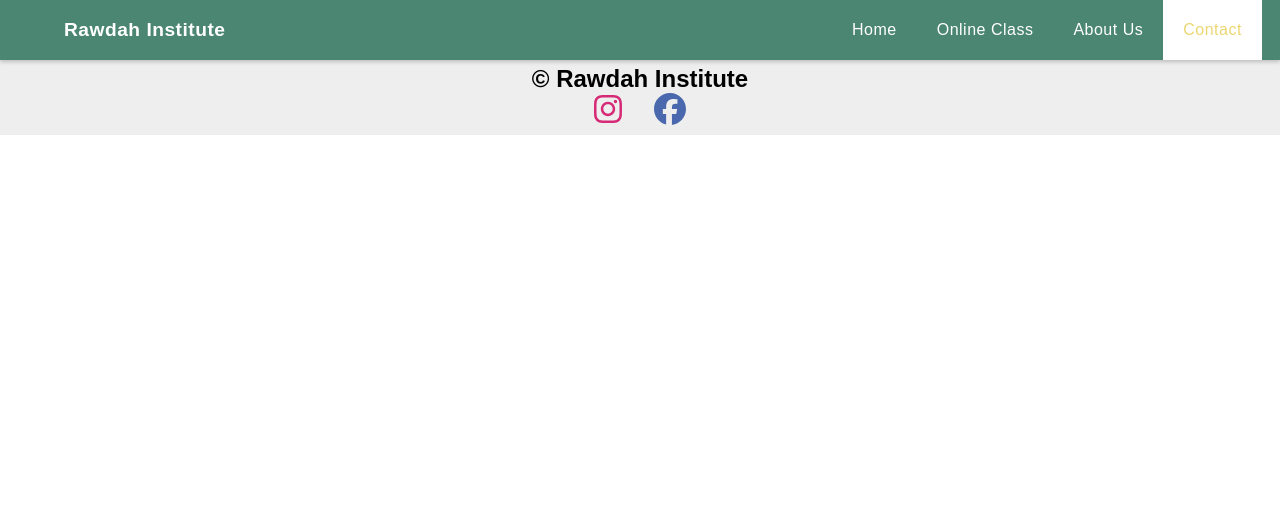
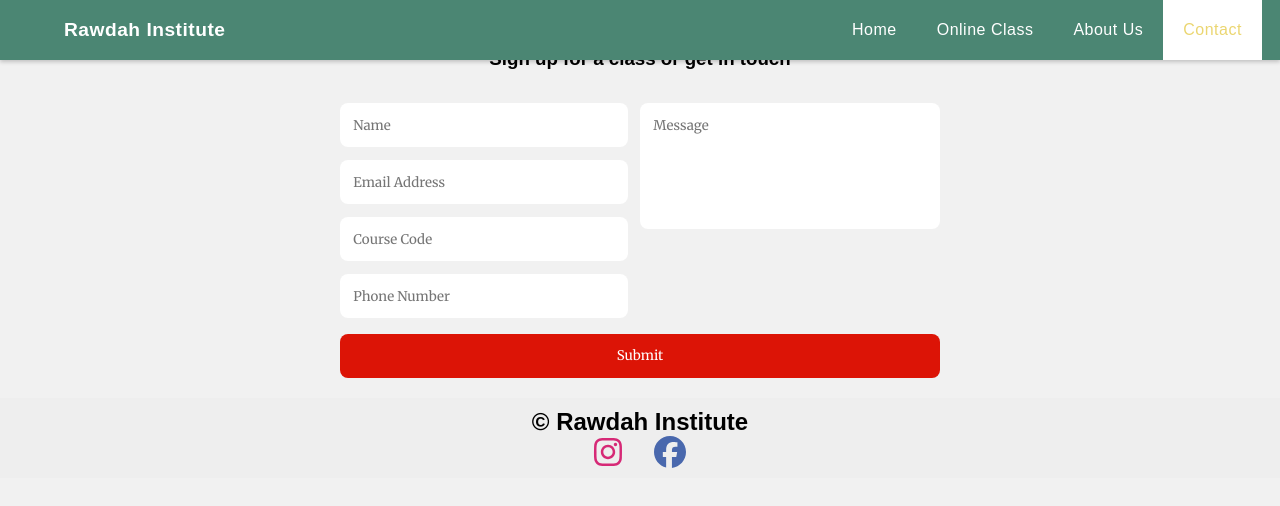
Before and after one commit to tahmid198/Rawdah_Institute, a React (Create React App) app: page /Contact in a window 1280 px wide. Shown: the top 506 px of the page. Built offline with nearby package versions, Linux system fonts and the light colour scheme.

Commit message:
contact page skeleton

```diff
--- a/src/components/contact.js
+++ b/src/components/contact.js
@@ -1,3 +1,25 @@
+import React from 'react';
+import  './css/contact.css';
+
 export default function Contact() {
-    return <h1>Contact</h1>
+    return (
+        <section className="sec-container">
+            <div className="contact-container">
+                <h1>Get in touch!</h1>
+                <h3>Sign up for a class or get in touch</h3>
+                <form className='cf'>
+                    <div className='half left cf'>
+                        <input type='text' placeholder='Name' name='user_name' required />
+                        <input type='email' placeholder='Email Address' name='user_email' required />
+                        <input type='text' placeholder='Course Code' name='course_code' />
+                        <input type="number" placeholder='Phone Number'name='phone_number' />
+                    </div>
+                    <div className='half right cf'>
+                        <textarea name='message' type='text' placeholder='Message'required ></textarea>
+                    </div>
+                    <input type='submit' value='Submit' id='input-submit' />
+                </form>
+            </div>
+        </section>
+    )
 }
--- a/src/components/css/contact.css
+++ b/src/components/css/contact.css
@@ -0,0 +1,86 @@
+@import url(https://fonts.googleapis.com/css?family=Merriweather);
+html,
+body {
+  background: #f1f1f1;
+  font-family: 'Merriweather', sans-serif;
+  /* padding: 1em; */
+}
+
+h1 {
+  text-align: center;
+  color: #a8a8a8;
+}
+
+form {
+  max-width: 600px;
+  text-align: center;
+  margin: 20px auto;
+}
+
+input,
+textarea {
+  border: 0;
+  outline: 0;
+  padding: 1em;
+  border-radius: 8px;
+  display: block;
+  width: 100%;
+  margin-top: 1em;
+  font-family: 'Merriweather', sans-serif;
+  resize: none;
+}
+
+#input-submit {
+  color: white;
+  background: #dc1406;
+  cursor: pointer;
+}
+
+#input-submit:hover {
+  box-shadow: 0 1px 1px 1px rgba(0, 0, 0, 0.2);
+}
+
+/* input:required {
+    border-color: #800000;
+    border-width: 3px;
+}
+
+input:required:invalid {
+    border-color: #c00000;
+} */
+
+textarea {
+  height: 126px;
+}
+
+.half {
+  float: left;
+  width: 48%;
+  margin-bottom: 1em;
+}
+
+.right {
+  width: 50%;
+}
+
+.left {
+  margin-right: 2%;
+}
+
+@media (max-width: 480px) {
+  .half {
+    width: 100%;
+    float: none;
+    margin-bottom: 0;
+  }
+}
+
+.cf:before,
+.cf:after {
+  content: ' ';
+  display: table;
+}
+
+.cf:after {
+  clear: both;
+}
```
